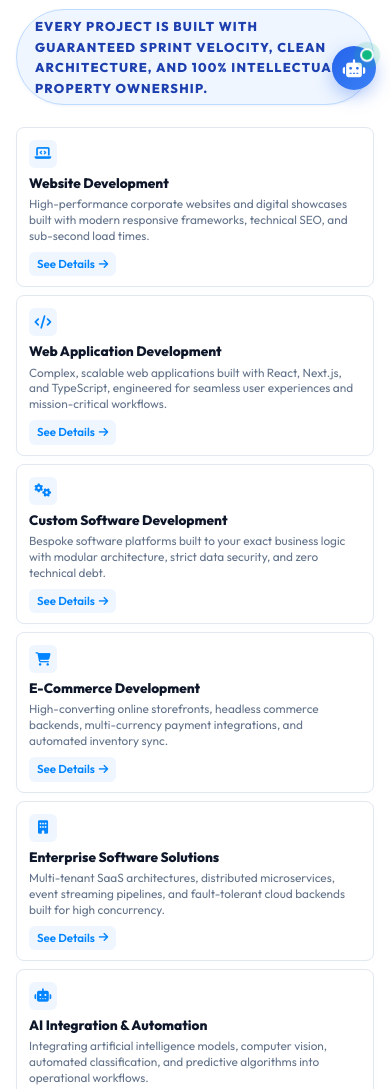
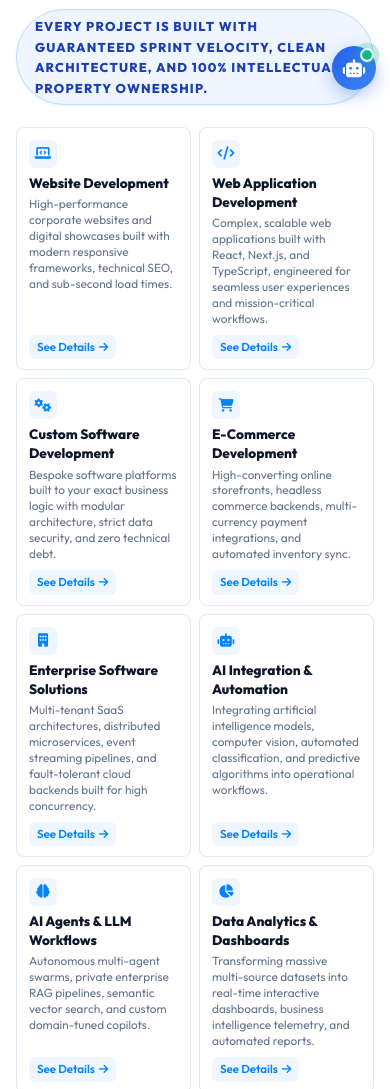
Before and after one commit to Ratanchaurasiya/RC-Techno-Solutions, a website: page services.html in a window 390 px wide. Shown: the part 740-1829 px from the top of the page. Drawn offline with Linux system fonts and the light colour scheme.

Commit message:
Update Comprehensive Development Services grid to 2 columns on mobile phone screens

```diff
--- a/services.html
+++ b/services.html
@@ -75,14 +75,20 @@
             }
             @media (max-width: 820px) {
                 .all-services-grid {
-                    grid-template-columns: repeat(2, 1fr);
-                    gap: 10px;
+                    grid-template-columns: repeat(2, 1fr) !important;
+                    gap: 10px !important;
+                }
+            }
+            @media (max-width: 650px) {
+                .all-services-grid {
+                    grid-template-columns: repeat(2, 1fr) !important;
+                    gap: 10px !important;
                 }
             }
             @media (max-width: 520px) {
                 .all-services-grid {
-                    grid-template-columns: 1fr;
-                    gap: 8px;
+                    grid-template-columns: repeat(2, 1fr) !important;
+                    gap: 8px !important;
                 }
             }
 
```
